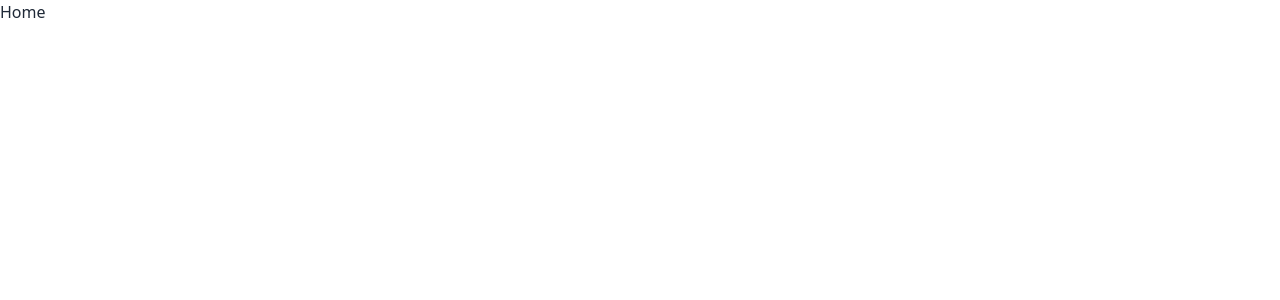
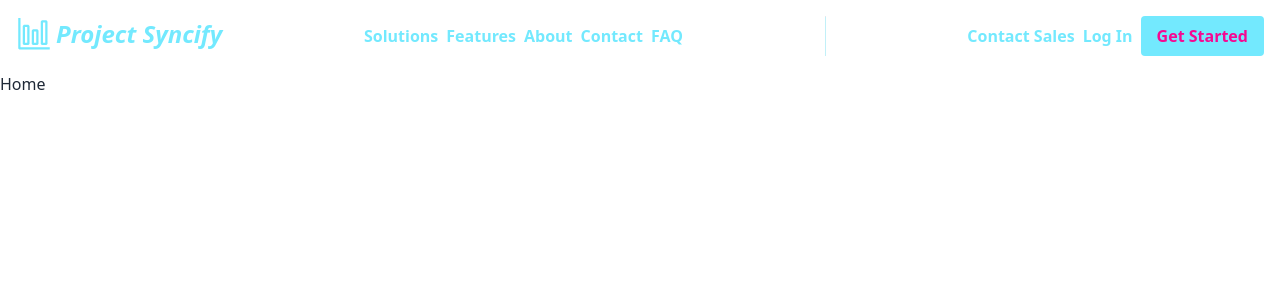
Before and after one commit to TechBuilderTeam/Project-Syncify, a React (Vite) app: page / in a window 1280 px wide. Shown: the top 300 px of the page. Built offline with nearby package versions, Linux system fonts and the light colour scheme.

Commit message:
navbar done

```diff
--- a/package.json
+++ b/package.json
@@ -14,6 +14,7 @@
     "match-sorter": "^6.3.4",
     "react": "^18.2.0",
     "react-dom": "^18.2.0",
+    "react-icons": "^5.2.1",
     "react-router-dom": "^6.23.0",
     "sort-by": "^1.2.0"
   },
--- a/src/layouts/Root.jsx
+++ b/src/layouts/Root.jsx
@@ -1,10 +1,11 @@
 import { Outlet } from "react-router-dom";
+import Navbar from "../pages/shared/Navbar";
 
 
 const Root = () => {
     return (
         <div>
-
+            <Navbar />
            <Outlet />
         </div>
     );
--- /dev/null
+++ b/src/pages/shared/Navbar.jsx
@@ -0,0 +1,34 @@
+import { VscGraph } from "react-icons/vsc";
+
+const Navbar = () => {
+    return (
+        <div className="mx-auto  p-4 bg-transparent"  >
+            <div className="flex justify-between items-center gap-10">
+            <div className="w-2/8  flex justify-between items-start gap-1" style={{ color: "#73e9fe" }}>
+                <VscGraph className="text-4xl" />
+                <h1 className="text-2xl  font-bold italic">Project Syncify</h1>
+            </div>
+            <div className="w-4/8 flex justify-start items-center gap-2 font-semibold" style={{ color: "#73e9fe" }}>
+                <a href="solutions">Solutions</a>
+                <a href="features">Features</a>
+                <a href="about">About</a>
+                <a href="contact">Contact</a>
+                <a href="faq">FAQ</a>
+
+
+            </div>
+            <div className="w-1/8 flex justify-end">
+                <hr className="w-[1px] h-[40px] bg-[#c2f0f8]"/>
+            </div>
+
+            <div  className="w-2/8 flex justify-between items-center gap-2 font-semibold" style={{ color: "#73e9fe" }}>
+                <a href="contact">Contact Sales</a>
+                <a href="login">Log In</a>
+                <button className="px-4 py-2 bg-[#73e9fe] rounded text-[#f60792]">Get Started</button>
+            </div>
+            </div>
+        </div>
+    );
+};
+
+export default Navbar;
```
Also changed, not shown: 1 other file (tests, documents, lock files or other folders).
